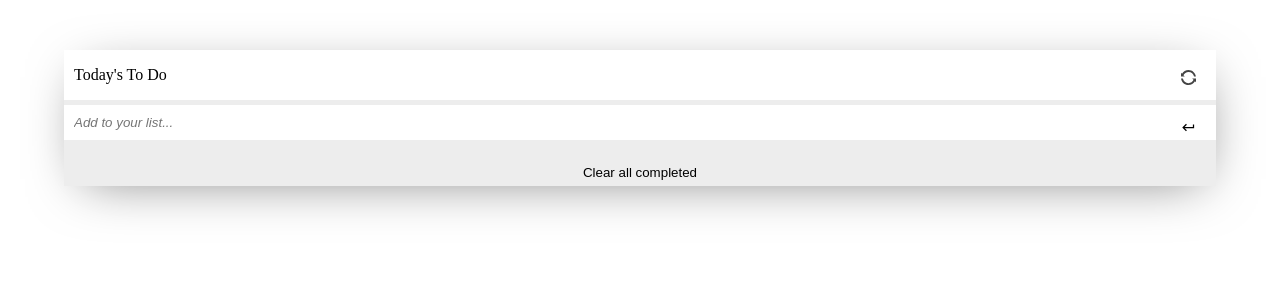
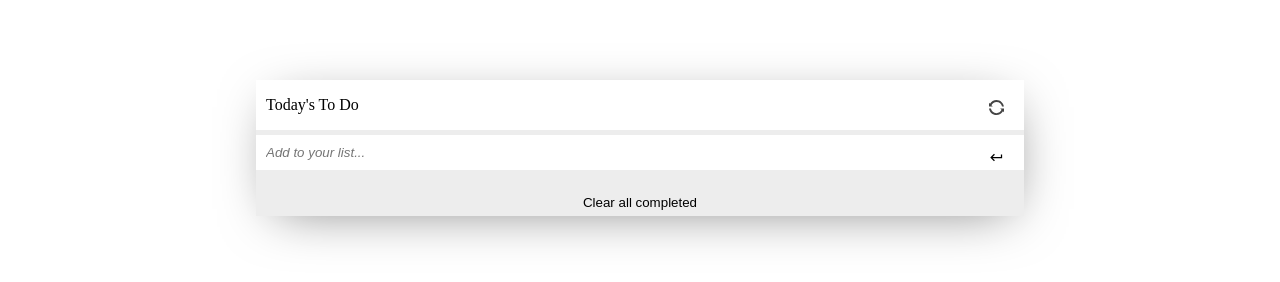
Before and after one commit to lincoln1883/To-Do-list, a website built with webpack: page src/index.html in a window 1280 px wide. Built offline with nearby package versions, Linux system fonts and the light colour scheme.

Commit message:
Add style to main container.

```diff
--- a/src/style.css
+++ b/src/style.css
@@ -8,9 +8,10 @@ main {
   position: relative;
   display: flex;
   flex-direction: column;
-  width: 90%;
+  ;
+  width: 60%;
   height: 70%;
-  margin: 50px auto;
+  margin: 80px auto;
   -webkit-box-shadow: 3px 10px 53px -17px rgba(0, 0, 0, 0.53);
   -moz-box-shadow: 3px 10px 53px -17px rgba(0, 0, 0, 0.53);
   box-shadow: 3px 10px 53px -17px rgba(0, 0, 0, 0.53);
```
